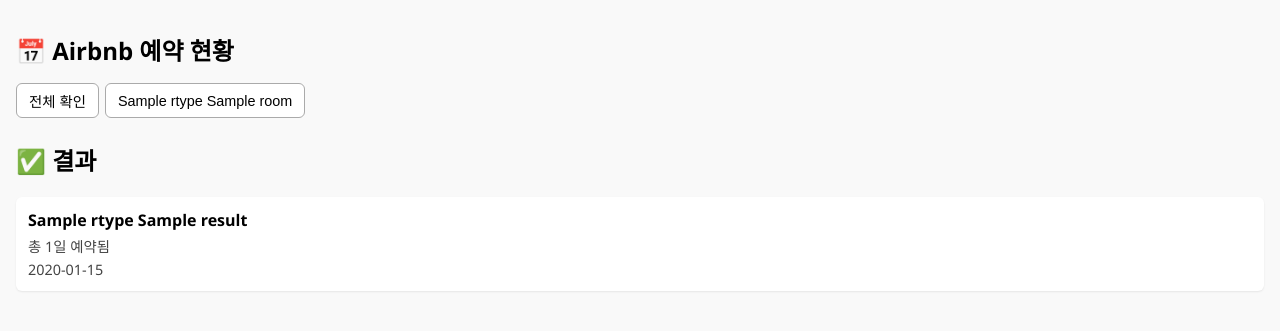
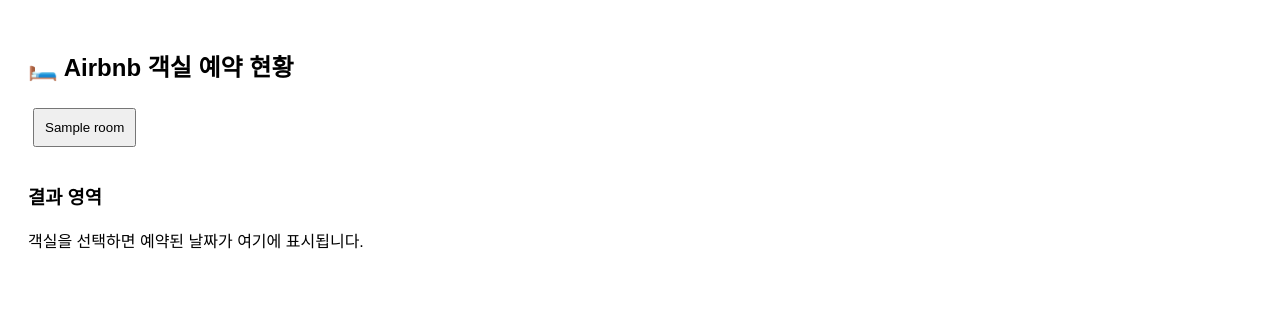
Before and after one commit to maximus0070/airbnb-web-checker, a Flask app: template templates/index.html in a window 1280 px wide. Shown: the top 331 px of the page. Run offline with Flask 3, Linux system fonts and the light colour scheme; the template is opened without the code that fills it: most values are stand-ins (such as "Sample title", 1, 10 or a date in 2020).

Commit message:
fix: html

```diff
--- a/templates/index.html
+++ b/templates/index.html
@@ -1,92 +1,49 @@
-
 <!DOCTYPE html>
 <html lang="ko">
 <head>
-    <meta charset="UTF-8">
-    <meta name="viewport" content="width=device-width, initial-scale=1">
-    <title>Airbnb 예약 현황</title>
-    <style>
-        body {
-            font-family: 'Segoe UI', sans-serif;
-            padding: 16px;
-            margin: 0;
-            background-color: #f9f9f9;
-        }
-        h1 {
-            font-size: 1.5rem;
-            margin-bottom: 1rem;
-        }
-        form {
-            display: flex;
-            flex-wrap: wrap;
-            gap: 6px;
-            margin-bottom: 1rem;
-        }
-        button {
-            font-size: 0.9rem;
-            padding: 6px 12px;
-            border: 1px solid #aaa;
-            border-radius: 6px;
-            background-color: #fff;
-            cursor: pointer;
-        }
-        button:hover {
-            background-color: #eaeaea;
-        }
-        .section {
-            margin-top: 1.5rem;
-        }
-        .room {
-            background: #fff;
-            padding: 12px;
-            border-radius: 6px;
-            margin-bottom: 10px;
-            box-shadow: 0 1px 2px rgba(0,0,0,0.08);
-        }
-        .room strong {
-            font-size: 1rem;
-        }
-        .dates {
-            font-size: 0.9rem;
-            color: #444;
-            display: block;
-            margin-top: 4px;
-        }
-        .badge {
-            display: inline-block;
-            font-size: 0.8rem;
-            padding: 2px 6px;
-            background: #007bff;
-            color: white;
-            border-radius: 4px;
-            margin-left: 6px;
-        }
-    </style>
+  <meta charset="UTF-8">
+  <title>Airbnb 예약 확인기</title>
+  <style>
+    body { font-family: sans-serif; padding: 20px; }
+    .room-button { margin: 5px; padding: 10px; cursor: pointer; }
+    #results { margin-top: 30px; }
+  </style>
 </head>
 <body>
-    <h1>📅 Airbnb 예약 현황</h1>
-    <form method="post">
-        <button name="room_id" value="all">전체 확인</button>
-        {% for rid, rtype, rname in room_data %}
-            <button name="room_id" value="{{ rid }}">{{ rtype }} {{ rname }}</button>
-        {% endfor %}
-    </form>
+  <h2>🛏️ Airbnb 객실 예약 현황</h2>
+  <div id="buttons">
+    {% for room_id, room_name in rooms.items() %}
+      <button class="room-button" onclick="checkRoom('{{ room_id }}', '{{ room_name }}')">{{ room_name }}</button>
+    {% endfor %}
+  </div>
 
-    {% if results %}
-    <div class="section">
-        <h2>✅ 결과</h2>
-        {% for rtype, rname, dates, count in results %}
-            <div class="room">
-                <strong>{{ rtype }} {{ rname }}</strong>
-                {% if dates and "오류 발생" not in dates[0] %}
-                    <span class="dates">총 {{ count }}일 예약됨</span>
-                    <span class="dates">{{ dates | join(', ') }}</span>
-                {% else %}
-                    <span class="dates">{{ dates[0] if dates else '예약 없음' }}</span>
-                {% endif %}
-            </div>
-        {% endfor %}
-    </div>
-    {% endif %}
+  <div id="results">
+    <h3>결과 영역</h3>
+    <p>객실을 선택하면 예약된 날짜가 여기에 표시됩니다.</p>
+  </div>
+
+  <script>
+    function checkRoom(roomId, roomName) {
+      const results = document.getElementById('results');
+      results.innerHTML = `<p>🔄 ${roomName} 예약 확인 중...</p>`;
+
+      fetch(`/check/${roomId}`)
+        .then(res => res.json())
+        .then(data => {
+          if (data.reserved.length > 0) {
+            results.innerHTML = `
+              <h3>${data.room}</h3>
+              <p>총 <strong>${data.count}</strong>일 예약됨</p>
+              <ul>${data.reserved.map(d => `<li>${d}</li>`).join('')}</ul>
+            `;
+          } else {
+            results.innerHTML = `<h3>${data.room}</h3><p>예약 없음 ✅</p>`;
+          }
+        })
+        .catch(err => {
+          results.innerHTML = `<p>❌ 에러 발생: ${err}</p>`;
+        });
+    }
+  </script>
 </body>
 </html>
```
